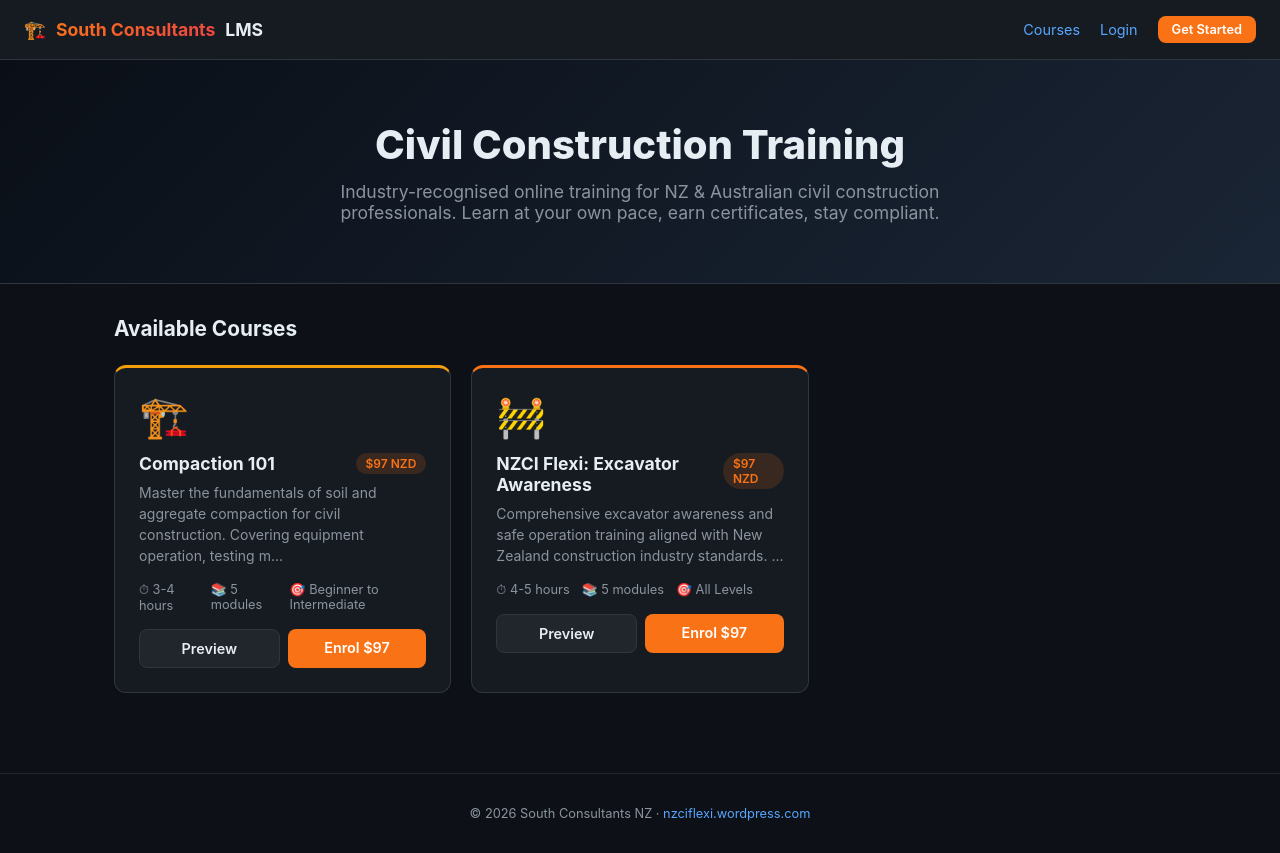
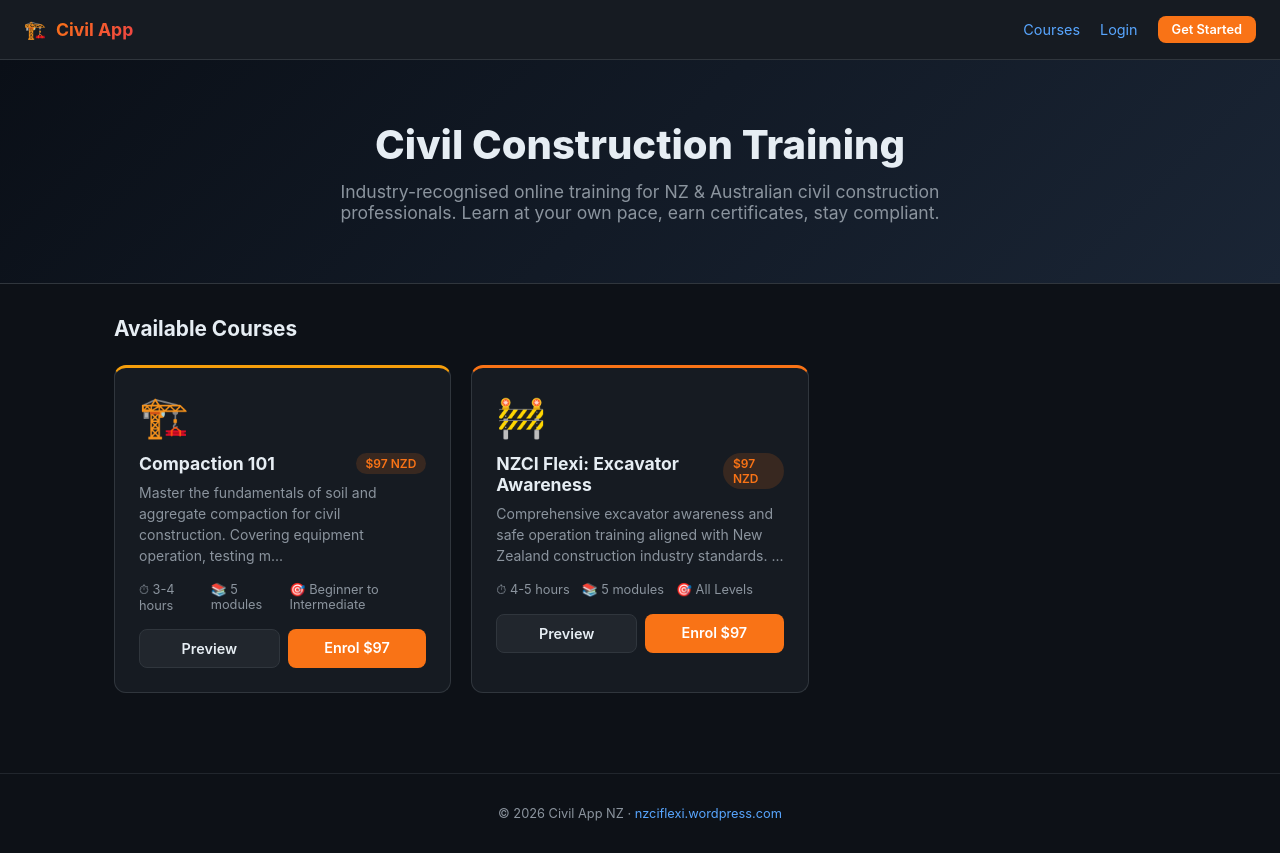
Before and after one commit to Samdc45/civil-app, a Flask app: page / in a window 1280 px wide. Run offline with Flask 3, Linux system fonts and the light colour scheme.

Commit message:
🏗️ Rebrand to Civil App

```diff
--- a/app.py
+++ b/app.py
@@ -8,7 +8,7 @@ from flask import (
 )
 
 app = Flask(__name__)
-app.secret_key = os.environ.get('SECRET_KEY', 'samcentral-lms-2026')
+app.secret_key = os.environ.get('SECRET_KEY', 'civilapp-2026')
 DB = os.path.join(os.path.dirname(__file__), 'lms.db')
 COURSES_DIR = os.path.join(os.path.dirname(__file__), 'courses')
 
--- a/courses/nzci_flexi.json
+++ b/courses/nzci_flexi.json
@@ -208,7 +208,7 @@
         {
           "title": "Course Summary",
           "type": "lesson",
-          "content": "**You have completed NZCI Flexi: Excavator Awareness!**\n\n\u2705 Excavator types and components\n\u2705 Daily pre-start inspections\n\u2705 COGS/COC requirements under HSWA 2015\n\u2705 Exclusion zones and spotter protocols\n\u2705 Trenching safety standards\n\u2705 Emergency procedures\n\n**Important Reminder:**\nThis course provides AWARENESS training. A Certificate of Competence (COC) from a WorkSafe-approved provider is required to OPERATE an excavator over 4 tonnes in New Zealand.\n\nContact South Consultants for COC training referrals."
+          "content": "**You have completed NZCI Flexi: Excavator Awareness!**\n\n\u2705 Excavator types and components\n\u2705 Daily pre-start inspections\n\u2705 COGS/COC requirements under HSWA 2015\n\u2705 Exclusion zones and spotter protocols\n\u2705 Trenching safety standards\n\u2705 Emergency procedures\n\n**Important Reminder:**\nThis course provides AWARENESS training. A Certificate of Competence (COC) from a WorkSafe-approved provider is required to OPERATE an excavator over 4 tonnes in New Zealand.\n\nContact Civil App for COC training referrals."
         },
         {
           "title": "Final Assessment",
--- a/templates/admin.html
+++ b/templates/admin.html
@@ -1,5 +1,5 @@
 {% extends "base.html" %}
-{% block title %}Admin — South Consultants LMS{% endblock %}
+{% block title %}Admin — Civil App{% endblock %}
 {% block content %}
 <div class="container">
   <h1 style="margin-bottom:32px">⚙️ Admin Dashboard</h1>
--- a/templates/auth.html
+++ b/templates/auth.html
@@ -1,5 +1,5 @@
 {% extends "base.html" %}
-{% block title %}{{ "Register" if mode == 'register' else "Login" }} — South Consultants LMS{% endblock %}
+{% block title %}{{ "Register" if mode == 'register' else "Login" }} — Civil App LMS{% endblock %}
 {% block content %}
 <div style="max-width:420px;margin:60px auto;padding:0 24px">
   <div class="card">
--- a/templates/base.html
+++ b/templates/base.html
@@ -3,7 +3,7 @@
 <head>
 <meta charset="UTF-8">
 <meta name="viewport" content="width=device-width, initial-scale=1.0">
-<title>{% block title %}South Consultants LMS{% endblock %}</title>
+<title>{% block title %}Civil App{% endblock %}</title>
 <style>
 * { margin:0; padding:0; box-sizing:border-box; }
 body { background:#0d1117; color:#e6edf3; font-family:-apple-system,BlinkMacSystemFont,'Segoe UI',sans-serif; min-height:100vh; }
@@ -32,7 +32,7 @@ alert { display:block; padding:12px 16px; border-radius:8px; margin-bottom:16px;
 </head>
 <body>
 <nav class="nav">
-  <a href="/" class="nav-brand" style="text-decoration:none">🏗️ <span>South Consultants</span> LMS</a>
+  <a href="/" class="nav-brand" style="text-decoration:none">🏗️ <span>Civil App</span></a>
   <div class="nav-links">
     <a href="/">Courses</a>
     {% if session.student_id %}
@@ -47,7 +47,7 @@ alert { display:block; padding:12px 16px; border-radius:8px; margin-bottom:16px;
 </nav>
 {% block content %}{% endblock %}
 <footer style="text-align:center;padding:32px;color:#8b949e;font-size:0.8rem;border-top:1px solid #21262d;margin-top:48px">
-  © 2026 South Consultants NZ · <a href="https://nzciflexi.wordpress.com">nzciflexi.wordpress.com</a>
+  © 2026 Civil App NZ · <a href="https://nzciflexi.wordpress.com">nzciflexi.wordpress.com</a>
 </footer>
 </body>
 </html>
--- a/templates/certificate.html
+++ b/templates/certificate.html
@@ -16,7 +16,7 @@
   <div class="cert-frame">
     <div style="font-size:3rem;margin-bottom:16px">🏆</div>
     <p style="color:#f97316;font-size:0.9rem;letter-spacing:3px;text-transform:uppercase;margin-bottom:8px">Certificate of Completion</p>
-    <h1 style="font-size:2rem;margin-bottom:8px;color:#fff">South Consultants NZ</h1>
+    <h1 style="font-size:2rem;margin-bottom:8px;color:#fff">Civil App</h1>
     <div style="width:60px;height:2px;background:#f97316;margin:16px auto"></div>
     <p style="color:#8b949e;margin-bottom:8px">This certifies that</p>
     <h2 style="font-size:2.5rem;font-weight:800;color:#fff;margin-bottom:8px">{{ student_name }}</h2>
@@ -36,7 +36,7 @@
       </div>
       <div>
         <p style="color:#8b949e;font-size:0.75rem;text-transform:uppercase;letter-spacing:1px">Issued By</p>
-        <p style="color:#fff;font-weight:600">South Consultants NZ</p>
+        <p style="color:#fff;font-weight:600">Civil App</p>
       </div>
     </div>
   </div>
--- a/templates/course.html
+++ b/templates/course.html
@@ -1,5 +1,5 @@
 {% extends "base.html" %}
-{% block title %}{{ course.title }} — South Consultants LMS{% endblock %}
+{% block title %}{{ course.title }} — Civil App LMS{% endblock %}
 {% block content %}
 <div class="container">
   <a href="/" style="color:#8b949e;font-size:0.875rem">← All Courses</a>
--- a/templates/dashboard.html
+++ b/templates/dashboard.html
@@ -1,5 +1,5 @@
 {% extends "base.html" %}
-{% block title %}My Learning — South Consultants LMS{% endblock %}
+{% block title %}My Learning — Civil App LMS{% endblock %}
 {% block content %}
 <div class="container">
   <h1 style="margin-bottom:8px">👋 Welcome back, {{ session.student_name }}!</h1>
--- a/templates/index.html
+++ b/templates/index.html
@@ -1,5 +1,5 @@
 {% extends "base.html" %}
-{% block title %}Courses — South Consultants LMS{% endblock %}
+{% block title %}Courses — Civil App{% endblock %}
 {% block content %}
 <div style="background:linear-gradient(135deg,#0a0f17,#1a2535);padding:60px 24px;text-align:center;border-bottom:1px solid #30363d">
   <h1 style="font-size:2.5rem;font-weight:800;margin-bottom:12px">Civil Construction Training</h1>
```
Also changed, not shown: README.md.
